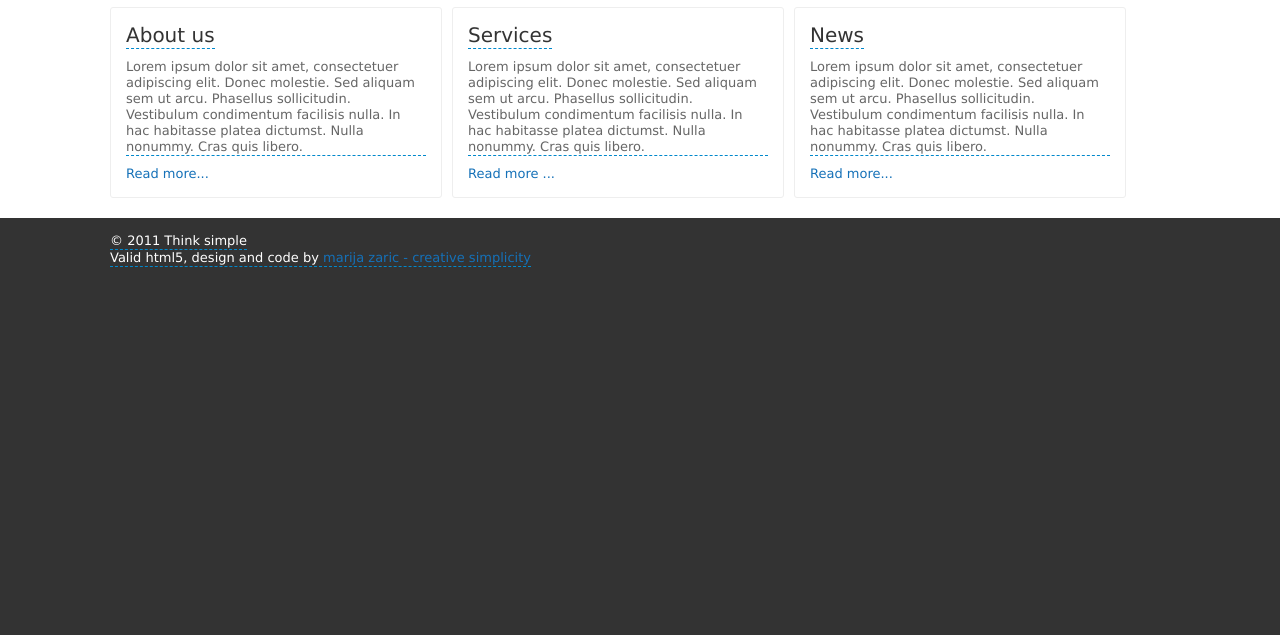
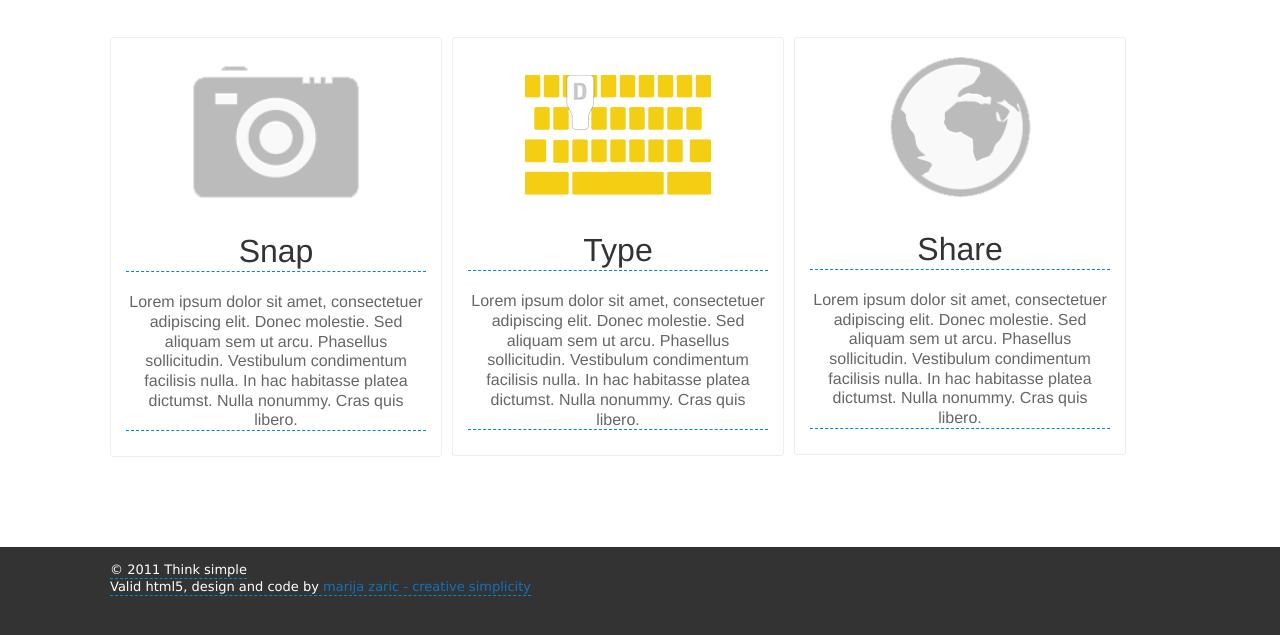
Before and after one commit to kirushanths/dine, a plain HTML site: page thinksimple/menu.html in a window 1280 px wide. Shown: the part 73-708 px from the top of the page. Drawn offline with Linux system fonts and the light colour scheme.

Commit message:
menu page

```diff
--- a/js/helper.js
+++ b/js/helper.js
@@ -112,8 +112,8 @@ function convert()
         {
           var parentId = imgId + '-img';
           $(this).addClass('file-click');
-          $(this).wrap("<div id='" + parentId + "' class='img-container'></div>");
-          $("<img class='img-upload' src='images/upload.png'></img>").insertBefore($(this));
+          // $(this).wrap("<div id='" + parentId + "' class='img-container'></div>");
+          //$("<img class='img-upload' src='images/upload.png'></img>").insertBefore($(this));
         }
 
         var filename = getData(imgId);
--- a/thinksimple/css/kiru.css
+++ b/thinksimple/css/kiru.css
@@ -116,11 +116,22 @@ body { font-family:'Lucida Grande'; background:#333; }
 	.group_bannner_left h2 { font-weight:normal; font-size:20px; color:white; float:left; clear:both; margin:0; padding-top:0px; }
 	.group_bannner_left h1 { font-weight:normal; font-size:54px; color:#ccc; float:left; font-weight:bold; }
 
-	#holder_container { background:white; }
+	#holder_container { background:white; font-family:"Helvetica Neue", Helvetica, Arial, sans-serif; padding-top:30px;  padding-bottom:70px;}
 	#holder_content { overflow:hidden; margin:0 auto; width:1060px; padding:20px 0; }
 	#holder_content .item { width:300px; background:white; float:left; margin-right:10px; padding:15px; border:1px solid #eee; border-radius:3px; color:#666; }
-	#holder_content .item .title { font-size:20px; margin-bottom: 10px; color:#333; float:left; }
+	#holder_content .item .title { font-size:32px; margin-bottom: 20px; color:#333; text-align:center; width:100%}
 
 	#footer { background:#333; overflow:hidden; padding:15px 25px; color:white; }
 	#FooterTwo { float:left; }
 	#FooterTree { float:left; }
+
+.group_text {
+    font-size:16px;
+    text-align:center;
+    font-color:#404040;
+}
+.group_img {
+    display: block;
+    margin: 0 auto;
+    padding-bottom:30px;
+}
--- a/thinksimple/menu.html
+++ b/thinksimple/menu.html
@@ -58,33 +58,35 @@
    <div class="holder_content" id="holder_content">
 
    <div class="group1 item">
-   <div class="title" id="about">About us</div>
-   <div class="clear"></div>
-    <p id="about_text">Lorem ipsum dolor sit amet, consectetuer adipiscing elit. Donec molestie. Sed aliquam sem ut arcu. Phasellus sollicitudin.
-  Vestibulum condimentum  facilisis nulla. In hac habitasse platea dictumst. Nulla nonummy. Cras quis libero.</p>
-    <a href=""><span class="read_more">Read more...</span></a>
+    <img id="I1" class="group_img" src="images/cam.png" style="padding-top:0px; width:64%; padding-bottom:20px"> </img>
+     <div class="title" id="about" >Snap</div>
+     <div class="clear"></div>
+      <p id="about_text"  class="group_text">Lorem ipsum dolor sit amet, consectetuer adipiscing elit. Donec molestie. Sed aliquam sem ut arcu. Phasellus sollicitudin.
+    Vestibulum condimentum  facilisis nulla. In hac habitasse platea dictumst. Nulla nonummy. Cras quis libero.</p>
+
 
   </div>
 
 
+   <div class="group2 item">
+    <img id="I2" class="group_img" src="images/type.png" style="padding-top:22px; padding-bottom:35px"> </img>
+   <div class="title" id="services">Type</div>
+<div class="clear"></div>
+    <p id="services_text" class="group_text">Lorem ipsum dolor sit amet, consectetuer adipiscing elit. Donec molestie. Sed aliquam sem ut arcu. Phasellus sollicitudin.
+  Vestibulum condimentum  facilisis nulla. In hac habitasse platea dictumst. Nulla nonummy. Cras quis libero.</p>
 
-   <div class="group2 item">
-   <div class="title" id="services">Services</div>
-<div class="clear"></div>
-    <p id="services_text">Lorem ipsum dolor sit amet, consectetuer adipiscing elit. Donec molestie. Sed aliquam sem ut arcu. Phasellus sollicitudin.
-  Vestibulum condimentum  facilisis nulla. In hac habitasse platea dictumst. Nulla nonummy. Cras quis libero.</p>
-  <a href=""><span class="read_more">Read more ...</span></a>
 
   </div>
 
 
 
    <div class="group3 item">
-   <div class="title" id="news">News</div>
+    <img id="I3" class="group_img" src="images/globe.png" style="width:56%"> </img>
+   <div class="title" id="news">Share</div>
    <div class="clear"></div>
-    <p id="news_text">Lorem ipsum dolor sit amet, consectetuer adipiscing elit. Donec molestie. Sed aliquam sem ut arcu. Phasellus sollicitudin.
+    <p id="news_text"  class="group_text">Lorem ipsum dolor sit amet, consectetuer adipiscing elit. Donec molestie. Sed aliquam sem ut arcu. Phasellus sollicitudin.
   Vestibulum condimentum  facilisis nulla. In hac habitasse platea dictumst. Nulla nonummy. Cras quis libero.</p>
-  <a href=""><span class="read_more">Read more...</span></a>
+
 
   </div>
 
```
Also changed, not shown: thinksimple/images/cam.png (added), thinksimple/images/globe.png (added), thinksimple/images/type.png (added).
